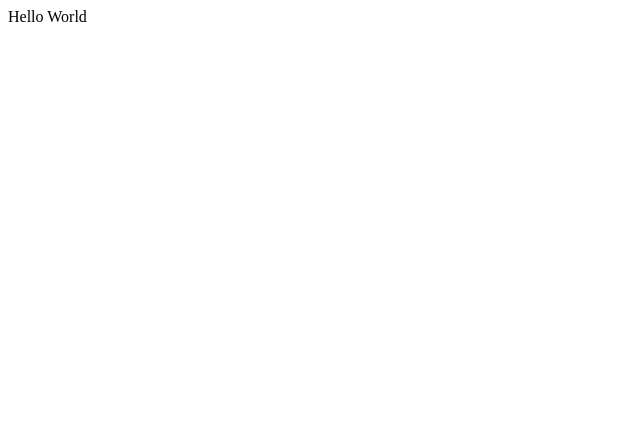
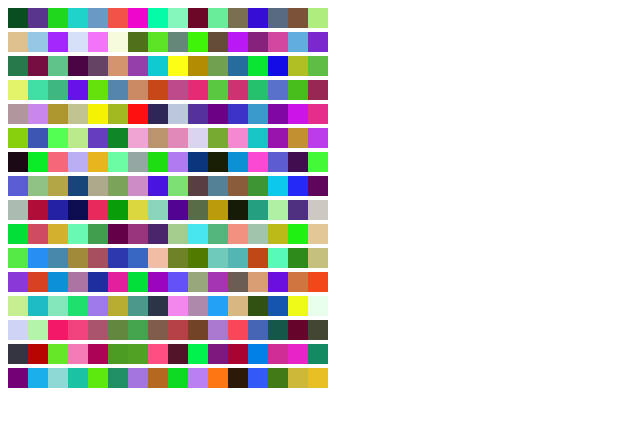
Before and after one commit to cvolckaert/Pixel-Grid-Token, a React (Create React App) app: page / in a window 1280 px wide. Shown: the top 426 px of the page, without its empty margins (0-640 px from the left). Built offline with nearby package versions, Linux system fonts and the light colour scheme.

Commit message:
Added Pixel Grid

```diff
--- a/package.json
+++ b/package.json
@@ -4,6 +4,7 @@
   "description": "",
   "main": "truffle-config.js",
   "dependencies": {
+    "create-react-app": "^3.4.1",
     "react": "^16.13.1",
     "react-dom": "^16.13.1",
     "react-scripts": "^3.4.1",
--- /dev/null
+++ b/src/App.css
@@ -0,0 +1,15 @@
+*, *:before, *:after {
+    box-sizing: border-box;
+  }
+
+  html, body {
+    overflow: hidden;
+    height: 100%;
+  }
+
+  body {
+    display: flex;
+    align-items: center;
+    justify-content: center;
+    font-family: proxima-nova,"Helvetica Neue",Helvetica,Roboto,Arial,sans-serif;
+  }
--- /dev/null
+++ b/src/App.html
@@ -0,0 +1 @@
+<div id="root"></div>
--- a/src/App.jsx
+++ b/src/App.jsx
@@ -1,7 +1,54 @@
 import React from 'react';
+import ReactDOM from 'react-dom';
 
-export const App = () => {
-  return (
-    <div>Hello World</div>
-  )
+const { Component } = React;
+
+const generateHex = () => {
+  let length = 6;
+  let chars = '0123456789ABCDEF';
+  let hex = '#';
+  while(length--) hex += chars[(Math.random() * 16) | 0];
+  return hex;
 }
+
+const generateGrid = (grid) => {
+  return grid.map(row => {
+    return row.map(pixel => {
+      return generateHex()
+    })
+  })
+
+}
+
+export class App extends Component {
+  constructor(props) {
+    super(props);
+
+    this.state = {
+      grid: Array(16).fill(Array(16).fill(""))
+    }
+  };
+
+  componentDidMount() {
+    console.log(generateGrid(this.state.grid))
+    this.setState({grid: generateGrid(this.state.grid)})
+  }
+
+
+  render() {
+    return (
+      this.state.grid.map((row, i) => (
+        <div key={i}>
+        {row.map((pixel, i) => (
+          <div key={`${i}-pixel`} style={{display: 'inline-block', height: '20px', width: '20px', backgroundColor: pixel}}></div>
+        ))}
+        </div>
+      ))
+    )
+  }
+}
+
+ReactDOM.render(
+  <App />,
+  document.getElementById('root')
+);
--- a/src/index.jsx
+++ b/src/index.jsx
@@ -1,6 +1,6 @@
 import React from 'react';
 import ReactDOM from 'react-dom';
-import { App } from './App'
+import  {App}  from './App'
 
 
 ReactDOM.render(<App/>, document.getElementById('root'));
```
Also changed, not shown: 2 other files (tests, documents, lock files or other folders).
